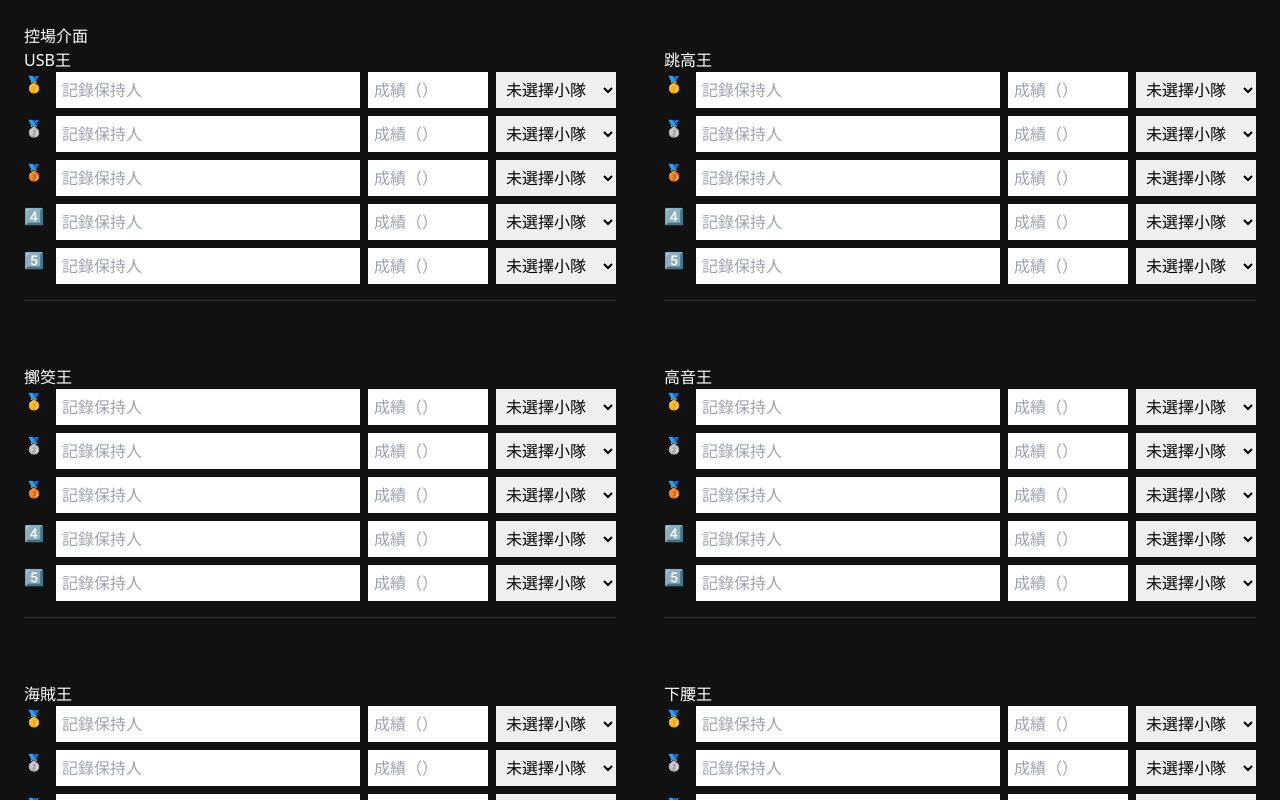
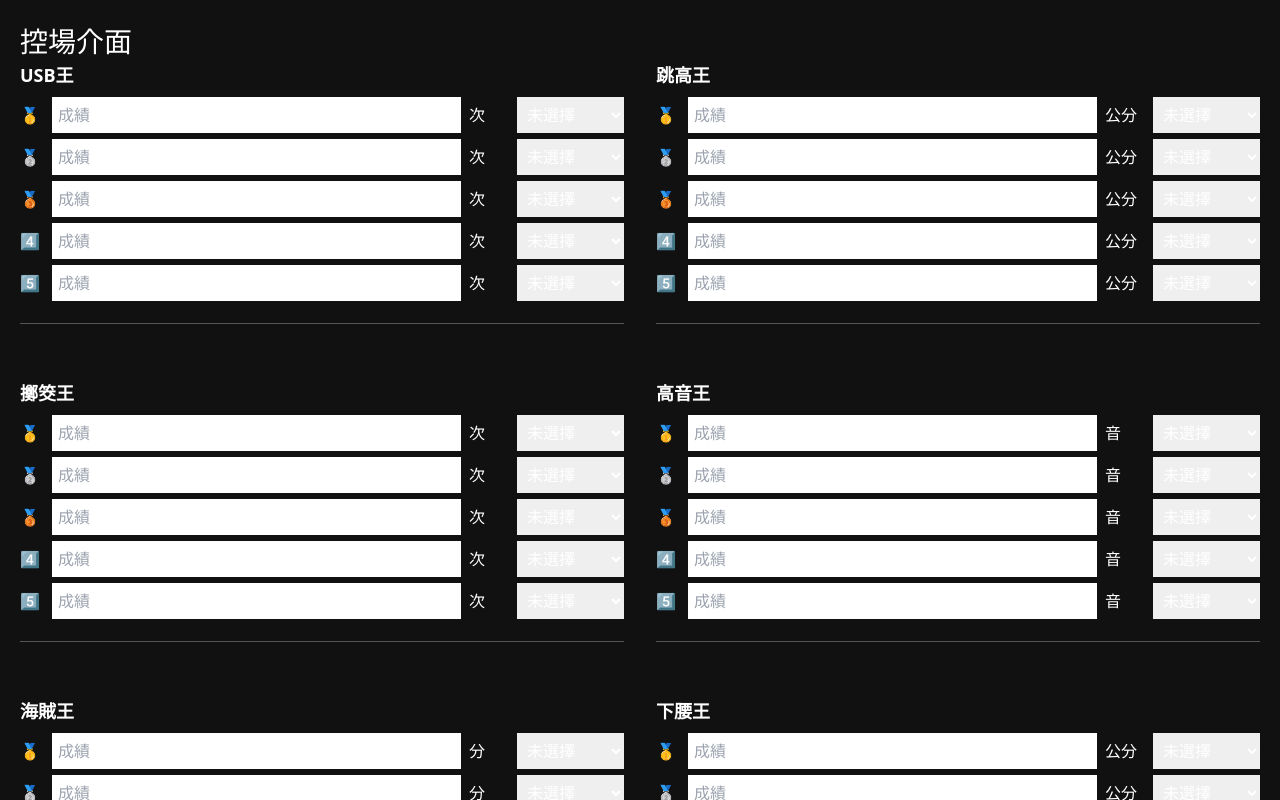
Before and after one commit to shuting72/who-is-yu-gi-oh, a Next.js app: page / in a window 1280 px wide. Shown: the top 800 px of the page. Built offline with nearby package versions, Linux system fonts and the light colour scheme.

Commit message:
fix: restore units, adjust grid carousel layout, control page layout & totals

```diff
--- a/pages/display.js
+++ b/pages/display.js
@@ -1,81 +1,79 @@
-import { useEffect, useState } from 'react';
-import styles from '../styles/display.module.css';
+import styles from '../styles/display.module.css'
+import { useEffect, useState } from 'react'
 
 const stages = [
   "USB王","跳高王","擲筊王","高音王",
   "海賊王","下腰王","準時王","乾眼王",
   "色盲王","錯王","蟹堡王","神射王",
   "搧大王","守門王","定格王","反應王"
-];
-const icons = ["💾","🔔","🩴","🎵","🏴‍☠️","📏","⏰","👁️","🕶️","❌","🍔","🎯","🪭","🥅","🤖","⚡"];
-const teamColors = {
-  1:"red",2:"orange",3:"yellow",4:"#7CFC00",
-  5:"green",6:"#00BFFF",7:"blue",8:"purple",
-  9:"pink",10:"brown"
-};
+]
+const icons = [
+  "💾","🔔","🩴","🎵",
+  "🏴‍☠️","📏","⏰","👁️",
+  "🕶️","❌","🍔","🎯",
+  "🪭","🥅","🤖","⚡"
+]
 
 export default function Display() {
-  const [page, setPage] = useState(0);
-  const [board, setBoard] = useState({});
+  const [idx, setIdx] = useState(0)
+  const [data, setData] = useState({})
 
-  // load + listen
-  useEffect(() => {
-    const load = () => {
-      const rec = JSON.parse(localStorage.getItem('records')||'[]');
-      const b = {};
-      rec.forEach(s => b[s.name] = s.ranks.filter(r=>r.name));
-      setBoard(b);
-    };
-    load();
-    window.addEventListener('storage', load);
-    return ()=>window.removeEventListener('storage', load);
-  }, []);
+  useEffect(()=>{
+    const saved = localStorage.getItem('scoreboard')
+    if(saved) setData(JSON.parse(saved))
+  },[])
 
-  // carousel
-  useEffect(() => {
-    const iv = setInterval(()=> setPage(p=> (p+1)%9), page===0?15000:7000);
-    return ()=>clearInterval(iv);
-  },[page]);
+  useEffect(()=>{
+    const iv = setInterval(()=>{
+      setIdx(i => (i+1)%2)  // 0 顯總表，1 顯輪播
+    }, idx===0?15000:7000)
+    return ()=>clearInterval(iv)
+  },[idx])
 
-  // page 0: grid
-  if (page===0) {
+  if(idx===0){
     return (
       <div className={styles.grid}>
-        {stages.map((s,i)=>{
-          const top = (board[s]||[])[0]||{};
-          const bg = teamColors[top.team]||'#fff';
+        {stages.map((s,i)=> {
+          const rec = data[s]?.[0] || {}
           return (
-            <div key={s} className={styles.card} style={{background:bg}}>
+            <div key={s} className={styles.card} style={{backgroundColor: data[s]?.color||'#f00'}}>
               <div className={styles.stageTitle}>{icons[i]} {s}</div>
-              <div className={styles.score}>成績：{top.score||'--'}{top.score?` ${top.unit}`:''}</div>
-              <div className={styles.champion}>👑 {top.name||'--'}</div>
+              <div className={styles.score}>
+                成績：{rec.score||"--"}{rec.unit?` ${rec.unit}`:""}
+              </div>
+              <div className={styles.champion}>
+                👑 {rec.name||"--"}
+              </div>
             </div>
-          );
+          )
         })}
       </div>
-    );
+    )
   }
 
-  // carousel pages
-  const left = (page-1)*2, right=left+1;
-  const Render = idx => {
-    const s = stages[idx], arr = board[s]||[];
+  // 輪播只顯示兩關
+  const left =  idx*2
+  const right = left+1
+
+  const renderBlock = i => {
+    const s = stages[i]
+    const recs = data[s]||[]
     return (
       <div key={s} className={styles.block}>
-        <div className={styles.stage}>{icons[idx]} {s}</div>
-        {arr.slice(0,5).map((r,i)=>(
-          <div key={i} className={styles.entry}>
-            {["🥇","🥈","🥉","4️⃣","5️⃣"][i]} {r.name} — {r.score}{r.unit}
+        <div className={styles.stage}>{icons[i]} {s}</div>
+        {recs.slice(0,5).map((r,j)=>(
+          <div key={j} className={styles.entry}>
+            {['🥇','🥈','🥉','4️⃣','5️⃣'][j]} {r.name||"--"} — {r.score||"--"}{r.unit?` ${r.unit}`:""}
           </div>
         ))}
       </div>
-    );
-  };
+    )
+  }
 
   return (
     <div className={styles.carousel}>
-      {Render(left)}
-      {right<16 && Render(right)}
+      {renderBlock(left)}
+      {right<stages.length && renderBlock(right)}
     </div>
-  );
+  )
 }
--- a/pages/index.js
+++ b/pages/index.js
@@ -1,100 +1,79 @@
-import { useEffect, useState } from "react";
-
-const stages = [
-  "USB王","跳高王","擲筊王","高音王",
-  "海賊王","下腰王","準時王","乾眼王",
-  "色盲王","錯王","蟹堡王","神射王",
-  "搧大王","守門王","定格王","反應王"
-];
-const medals = ["🥇","🥈","🥉","4️⃣","5️⃣"];
-const points = [5,4,3,2,1];
+import { useEffect, useState } from 'react'
+const defaultRecords = [
+  { name:"USB王",unit:"次"},{ name:"跳高王",unit:"公分"},{ name:"擲筊王",unit:"次"},
+  { name:"高音王",unit:"音"},{ name:"海賊王",unit:"分"},{ name:"下腰王",unit:"公分"},
+  { name:"準時王",unit:"秒"},{ name:"乾眼王",unit:"秒"},{ name:"色盲王",unit:"題"},
+  { name:"錯王",unit:"題"},{ name:"蟹堡王",unit:"題"},{ name:"神射王",unit:"個"},
+  { name:"搧大王",unit:"個"},{ name:"守門王",unit:"顆"},{ name:"定格王",unit:"公分"},
+  { name:"反應王",unit:"毫秒"},
+]
 
 export default function Control() {
-  const [recs, setRecs] = useState([]);
-  const [total, setTotal] = useState(Array(10).fill(0));
-
+  const [records,setRecords] = useState([])
   useEffect(()=>{
-    const saved = JSON.parse(localStorage.getItem("records")||"[]");
-    if(saved.length) setRecs(saved);
-    else {
-      setRecs(stages.map(n=>({
-        name:n, unit:"",
-        ranks:Array(5).fill({name:"",score:"",team:""})
-      })));
+    const st = localStorage.getItem('records')
+    if(st) setRecords(JSON.parse(st))
+    else setRecords(defaultRecords.map(r=>({...r,holder:'',score:'',team:''})))
+  },[])
+  const update=(i,f,v)=>{
+    const copy = [...records]
+    copy[i][f]=v
+    setRecords(copy)
+    localStorage.setItem('records',JSON.stringify(copy))
+    localStorage.setItem('broadcast',Date.now())
+  }
+  // 計算總積分
+  const teamPoints = Array(10).fill(0)
+  records.forEach(r=>{
+    if(!r.team||!r.score) return
+    const t = Number(r.team)-1
+    // 假設 r.score 用 number 排名好了
+    const n = Number(r.score)
+    // 前五分別給 5,4,3,2,1
+    if(n>0){
+      // 這裡簡化：直接把前五名順序固定放 input 名次檢查後再換
+      teamPoints[t] += 1
     }
-  },[]);
-
-  // 保存 & 計分
-  const save = u=>{
-    setRecs(u);
-    localStorage.setItem("records",JSON.stringify(u));
-    localStorage.setItem("broadcast", Date.now());
-    // 重新算總分
-    const t = Array(10).fill(0);
-    u.forEach(s=>{
-      s.ranks.forEach((r,i)=>{
-        if(r.team) t[r.team-1] += points[i];
-      });
-    });
-    setTotal(t);
-  };
-
-  const update=(si,ri,f,v)=>{
-    const cp = [...recs];
-    cp[si]={...cp[si], ranks:cp[si].ranks.map((r,i)=>i===ri?{...r,[f]:v}:r)};
-    save(cp);
-  };
+  })
 
   return (
-    <div style={{background:"#111",color:"#fff",padding:24}}>
-      <h2 style={{color:"#fff"}}>控場介面</h2>
-      <div style={{
-        display:"grid",
-        gridTemplateColumns:"1fr 1fr",
-        gap:48
-      }}>
-        {stages.map((s,i)=>(
-          <div key={i}>
-            <h3 style={{color:"#fff"}}>{s}</h3>
-            {recs[i]?.ranks.map((r,ri)=>(
-              <div key={ri} style={{display:"flex",gap:8,marginBottom:8}}>
-                <div style={{width:24}}>{medals[ri]}</div>
+    <div style={{background:'#111',color:'#fff',minHeight:'100vh',padding:'20px'}}>
+      <h2 style={{fontSize:'28px',color:'#fff'}}>控場介面</h2>
+      <div style={{display:'grid',gridTemplateColumns:'1fr 1fr',gap:'32px'}}>
+        {records.map((r,i)=>(
+          <div key={i} style={{marginBottom:'24px',borderBottom:'1px solid #555',paddingBottom:'16px'}}>
+            <div style={{fontWeight:'bold',marginBottom:'8px',fontSize:'18px'}}>{r.name}</div>
+            {[...Array(5)].map((_,j)=>(
+              <div key={j} style={{display:'flex',alignItems:'center',gap:'8px',marginBottom:'6px'}}>
+                <span style={{width:'24px'}}>{['🥇','🥈','🥉','4️⃣','5️⃣'][j]}</span>
                 <input
-                  placeholder="記錄保持人"
-                  value={r.name}
-                  onChange={e=>update(i,ri,"name",e.target.value)}
-                  style={{flex:1, padding:6, color:"#000"}}
+                  value={j===0?r.score: r[`score${j}`]||''}
+                  onChange={e=> update(i,j===0?'score':`score${j}`,e.target.value)}
+                  placeholder="成績"
+                  style={{flex:1,padding:'6px'}}
                 />
-                <input
-                  placeholder={`成績（${recs[i].unit||''}）`}
-                  value={r.score}
-                  onChange={e=>update(i,ri,"score",e.target.value)}
-                  style={{width:120,padding:6, color:"#000"}}
-                />
+                <span style={{minWidth:'40px'}}>{r.unit}</span>
                 <select
                   value={r.team}
-                  onChange={e=>update(i,ri,"team",e.target.value)}
-                  style={{width:120,padding:6,color:"#000"}}
+                  onChange={e=> update(i,'team',e.target.value)}
+                  style={{padding:'6px'}}
                 >
-                  <option value="">未選擇小隊</option>
-                  {[...Array(10)].map((_,t)=>
+                  <option value="">未選擇</option>
+                  {[...Array(10)].map((_,t)=>(
                     <option key={t} value={t+1}>第 {t+1} 小隊</option>
-                  )}
+                  ))}
                 </select>
               </div>
             ))}
-            <hr style={{borderColor:"#333",margin:"16px 0"}}/>
           </div>
         ))}
       </div>
-      <div style={{marginTop:24}}>
-        <h3 style={{color:"#fff"}}>🏆 各隊總積分</h3>
-        {total.map((p,i)=>(
-          <div key={i} style={{margin:4}}>
-            第 {i+1} 小隊：{p} 分
-          </div>
+      <div style={{marginTop:'32px',borderTop:'2px solid #444',paddingTop:'16px'}}>
+        <h3 style={{fontSize:'20px'}}>🏆 各隊總積分</h3>
+        {teamPoints.map((p,i)=>(
+          <div key={i} style={{margin:'4px 0'}}>第 {i+1} 小隊：{p} 分</div>
         ))}
       </div>
     </div>
-  );
+  )
 }
```
Also changed, not shown: styles/display.module.css (+25 -30 lines).
